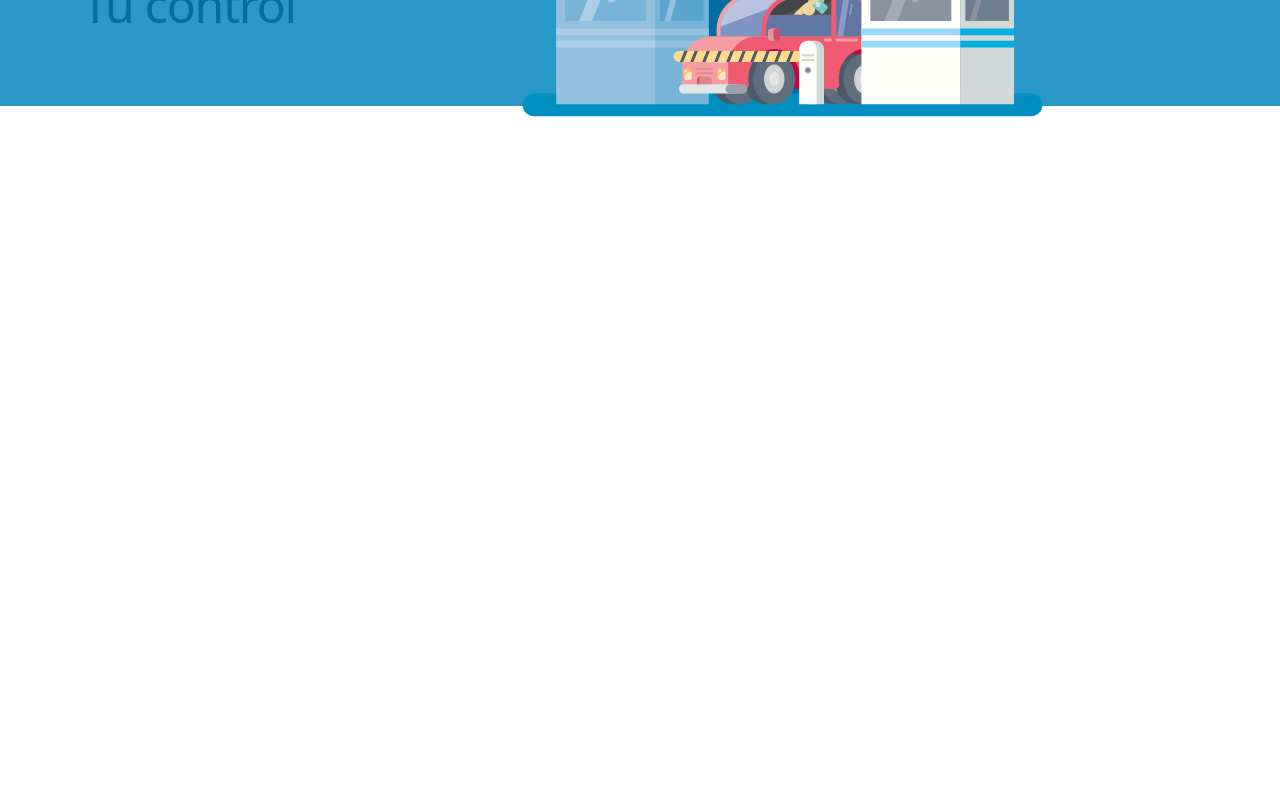
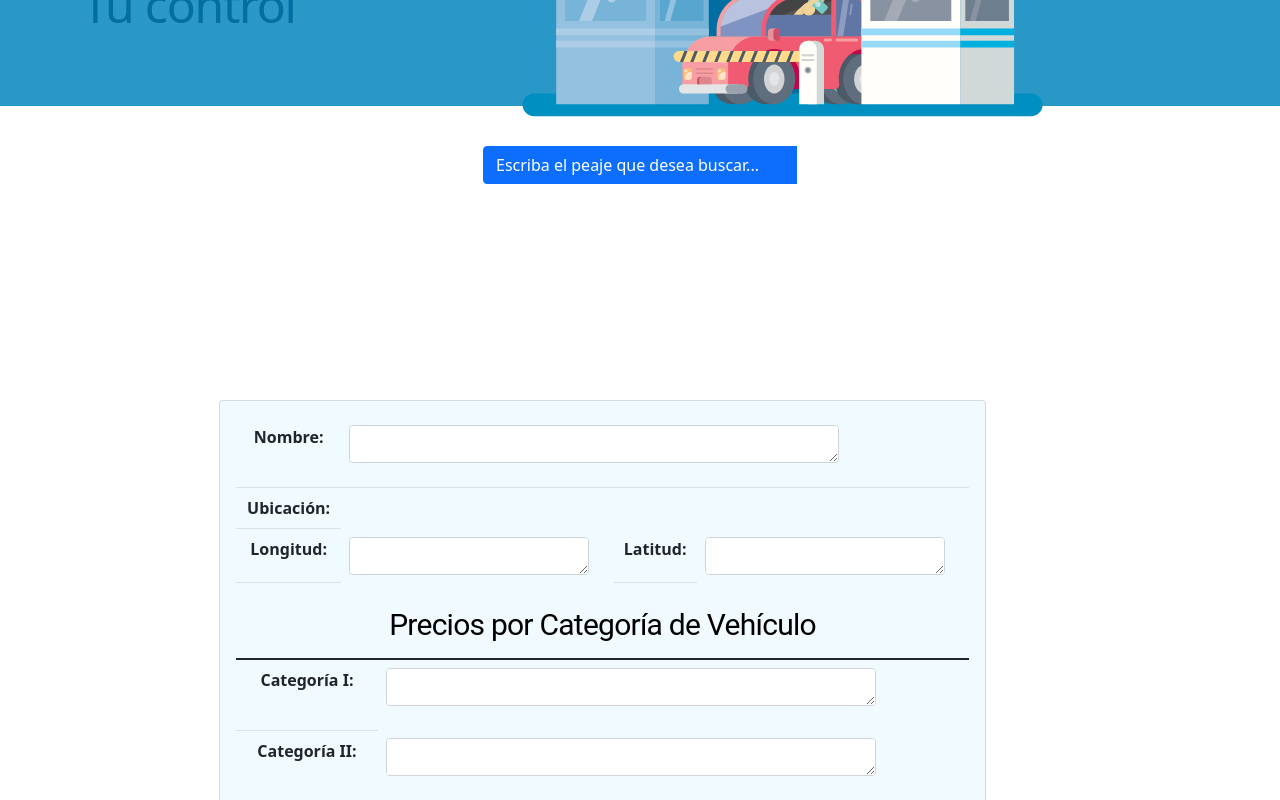
Before and after one commit to anfsanchezru/Choco_Peaje, a React (Create React App) app: page /peajesadm in a window 1280 px wide. Shown: the part 300-1100 px from the top of the page. Before the commit the page ends 800 px from the top, so only its background shows below. Built offline with nearby package versions, Linux system fonts and the light colour scheme.

Commit message:
Cambios a los componentes de Adm

```diff
--- a/public/index.html
+++ b/public/index.html
@@ -43,3 +43,4 @@
 </html>
 <link href="https://cdn.jsdelivr.net/npm/bootstrap@5.1.3/dist/css/bootstrap.min.css" rel="stylesheet" integrity="sha384-1BmE4kWBq78iYhFldvKuhfTAU6auU8tT94WrHftjDbrCEXSU1oBoqyl2QvZ6jIW3" crossorigin="anonymous">
 <script src="https://cdn.jsdelivr.net/npm/bootstrap@5.1.3/dist/js/bootstrap.bundle.min.js" integrity="sha384-ka7Sk0Gln4gmtz2MlQnikT1wXgYsOg+OMhuP+IlRH9sENBO0LRn5q+8nbTov4+1p" crossorigin="anonymous"></script>
+<link href="https://cdn.jsdelivr.net/npm/bootstrap@5.1.3/dist/css/bootstrap.min.css" rel="stylesheet" integrity="sha384-1BmE4kWBq78iYhFldvKuhfTAU6auU8tT94WrHftjDbrCEXSU1oBoqyl2QvZ6jIW3" crossorigin="anonymous">
--- a/src/App.js
+++ b/src/App.js
@@ -18,8 +18,9 @@ import PagosIn from './components/PagosIn';
 import PeajesIn from './components/PeajesIn';
 import UsuarioIn from './components/UsuarioIn';
 import ConsorciosIn from './components/ConsorciosIn';
-
-
+import PeajesAdm from './components/PeajesAdm';
+import UsuariosAdm from './components/UsuariosAdm';
+import ConsorciosAdm from './components/ConsorciosAdm';
 
 
 
@@ -47,6 +48,9 @@ function App() {
           <Route path="/peajesin"  element={ <PeajesIn/> } ></Route>
           <Route path="/usuarioin"  element={ <UsuarioIn/> } ></Route>
           <Route path="/consorciosin"  element={ <ConsorciosIn/> } ></Route>
+          <Route path="/peajesadm"  element={ <PeajesAdm/> } ></Route>
+          <Route path="/usuarioadm"  element={ <UsuariosAdm/> } ></Route>
+          <Route path="/consorciosadm"  element={ <ConsorciosAdm/> } ></Route>
         </Routes>
 
 
--- a/src/components/ConsorciosAdm.jsx
+++ b/src/components/ConsorciosAdm.jsx
@@ -1,5 +1,4 @@
 import React from 'react';
-import 'bootstrap.min.css';
 import { Button, ButtonGroup, Card, Table,FloatingLabel,Form } from 'react-bootstrap';
 
 export default function Consorcios() {
--- a/src/components/PeajesAdm.jsx
+++ b/src/components/PeajesAdm.jsx
@@ -1,6 +1,6 @@
 import React from 'react';
-import 'bootstrap.min.css';
 import { Button, ButtonGroup, Card, Table,FloatingLabel,Form } from 'react-bootstrap';
+import { PagosStyled, StyledCard } from "./styled/Pagos.styled";
 
 export default function Peajes() {
 
@@ -14,10 +14,10 @@ export default function Peajes() {
         background: '#FDFDFD',
         border: '1px solid #000000',
         'box-sizing': 'border-box'
-    },
+    }
 
     const titulosSeccion1 = {
-        position: 'fixed',
+        position: 'absolute',
         width: '766px',
         height: '57px',
         left: '219px',
@@ -27,17 +27,17 @@ export default function Peajes() {
         border: '1px solid #000000',
         'box-sizing': 'border-box',
         'box-shadow': '0px 4px 4px rgba(0, 0, 0, 0.25)'
-    },
+    }
 
     const Seccion1 = {
         position: 'absolute',
         width: '767px',
-        height: '564px',
+        height: '650px',
         left: '219px',
         top: '700px',
 
         background: '#F1FAFE'
-    },
+    }
 
     const boton1={
         position: 'absolute',
@@ -48,7 +48,7 @@ export default function Peajes() {
 
         background: '#D6A25E',
         'border-radius': '25px'
-    },
+    }
 
     const boton2={
         position: 'absolute',
@@ -59,14 +59,9 @@ export default function Peajes() {
 
         background: '#F05B71',
         'border-radius': '25px'
-    },
+    }
 
     const h2={
-        position: 'absolute',
-        width: '702px',
-        height: '48px',
-        left: '251px',
-        top: '893px',
 
         'font-family': 'Roboto',
         'font-style': 'normal',
@@ -83,10 +78,10 @@ export default function Peajes() {
 
         <div className="PeajeAdm">
             <ButtonGroup>
-                <Button class="btn btn-secondary btn-lg" type="button" style={barraBusqueda}>
+                <Button class="btn btn-secondary btn-lg" type="button">
                     Escriba el peaje que desea buscar...
                 </Button>
-                <Button type="button" class="btn btn-lg btn-secondary dropdown-toggle dropdown-toggle-split" data-bs-toggle="dropdown" aria-expanded="false" style="backgroundcolor:#2E11E3">
+                <Button type="button" class="btn btn-lg btn-secondary dropdown-toggle dropdown-toggle-split" data-bs-toggle="dropdown" aria-expanded="false" style={{backgroundcolor:'#2E11E3'}}>
                     <span class="visually-hidden">Toggle Dropdown</span>
                 </Button>
                 <ul class="dropdown-menu">
@@ -101,35 +96,44 @@ export default function Peajes() {
                         <tbody>
                         <tr>
                             <th scope="row">Nombre: </th>
+                            <th colSpan={'3'}>
                             <FloatingLabel controlId="floatingTextarea" label="" className="mb-3">
-                                <Form.Control as="textarea" placeholder="Ingrese el nombre del creador del Consorcio" />
+                                <Form.Control as="textarea" placeholder="Ingrese el nombre del creador del Consorcio" style={{ width: '490px', height: '30px' }}/>
                             </FloatingLabel>
+                            </th>
                         </tr>
                         <tr>
                             <th scope="row">Ubicación: </th>
                         </tr>
                         <tr>
                             <th scope="row">Longitud: </th>
-                            <FloatingLabel controlId="floatingTextarea2" label="">
+                            <FloatingLabel controlId="floatingTextarea2" label="" >
                                 <Form.Control
                                     as="textarea"
                                     placeholder="Ingrese la coordenada de longitud donde se encuentra el peaje"
+                                    style={{ width: '240px', height: '30px' }}
                                 />
                             </FloatingLabel>
                             <th scope="row">Latitud: </th>
-                            <FloatingLabel controlId="floatingTextarea2" label="">
+                            <FloatingLabel controlId="floatingTextarea2" label="" >
                                 <Form.Control
                                     as="textarea"
                                     placeholder="Ingrese la coordenada de latitud donde se encuentra el peaje"
+                                    style={{ width: '240px', height: '30px' }}
                                 />
                             </FloatingLabel>
                         </tr>
                         </tbody>
                     </Table>
 
-                    <h2 style={h2}>Precios por Categoría de Vehículo</h2>
-
                     <Table>
+                        <thead>
+                            <tr>
+                                <th colSpan={'3'}>
+                                    <h2 style={h2}>Precios por Categoría de Vehículo</h2>
+                                </th>
+                            </tr>
+                        </thead>
                         <tbody>
                         <tr>
                             <th scope="row">Categoría I: </th>
@@ -137,7 +141,7 @@ export default function Peajes() {
                                 <Form.Control
                                 as="textarea"
                                 placeholder=""
-                                style={{ width: '490px' }}
+                                style={{ width: '490px', height: '30px' }}
                                 />
                             </FloatingLabel>
                         </tr>
@@ -147,7 +151,7 @@ export default function Peajes() {
                                 <Form.Control
                                 as="textarea"
                                 placeholder=""
-                                style={{ width: '490px' }}
+                                style={{ width: '490px', height: '30px' }}
                                 />
                             </FloatingLabel>
                         </tr>
@@ -157,7 +161,7 @@ export default function Peajes() {
                                 <Form.Control
                                 as="textarea"
                                 placeholder=""
-                                style={{ width: '490px' }}
+                                style={{ width: '490px', height: '30px' }}
                                 />
                             </FloatingLabel>
                         </tr>
@@ -167,7 +171,7 @@ export default function Peajes() {
                                 <Form.Control
                                 as="textarea"
                                 placeholder=""
-                                style={{ width: '490px' }}
+                                style={{ width: '490px', height: '30px' }}
                                 />
                             </FloatingLabel>
                         </tr>
@@ -177,7 +181,7 @@ export default function Peajes() {
                                 <Form.Control
                                 as="textarea"
                                 placeholder=""
-                                style={{ width: '490px' }}
+                                style={{ width: '490px', height: '30px' }}
                                 />
                             </FloatingLabel>
                         </tr>
--- a/src/components/UsuariosAdm.jsx
+++ b/src/components/UsuariosAdm.jsx
@@ -1,5 +1,4 @@
 import React from 'react';
-import 'bootstrap.min.css';
 import { Container, Table, Button, Card, ButtonGroup } from 'react-bootstrap';
 
 export default function Usuarios() {
```
